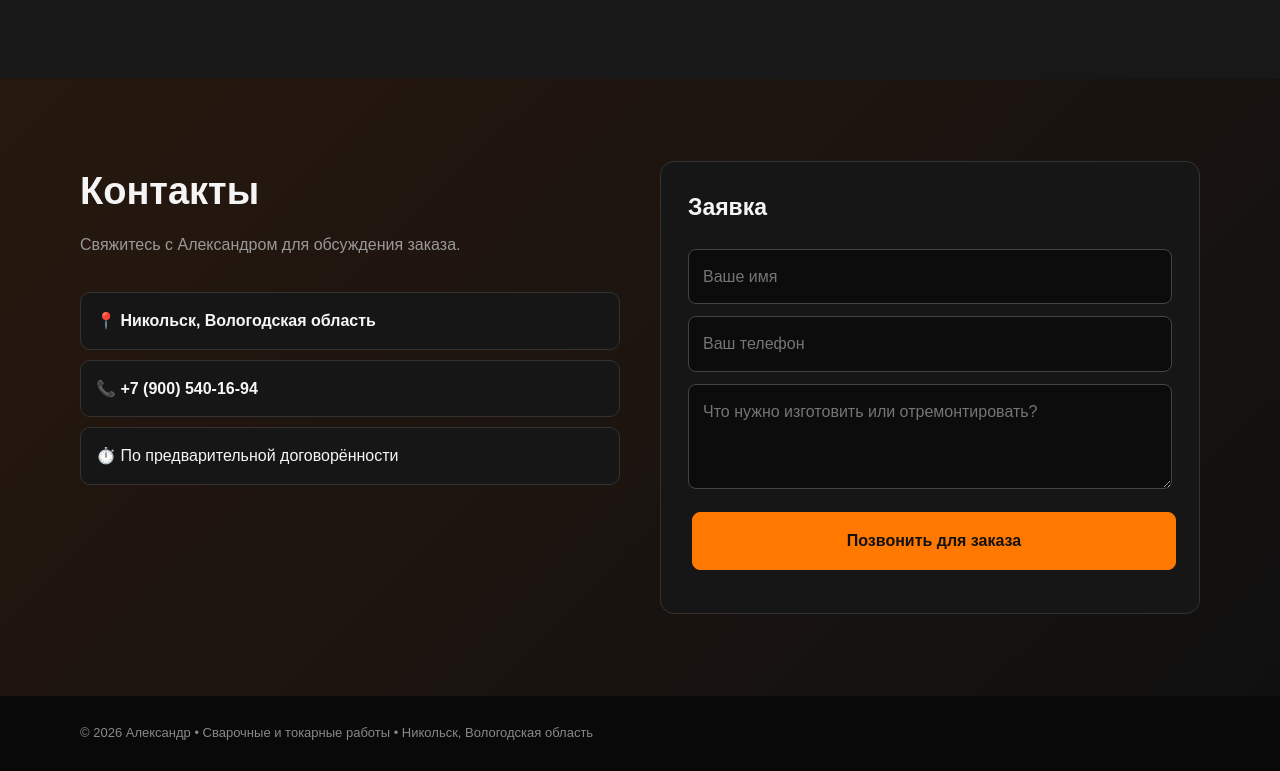
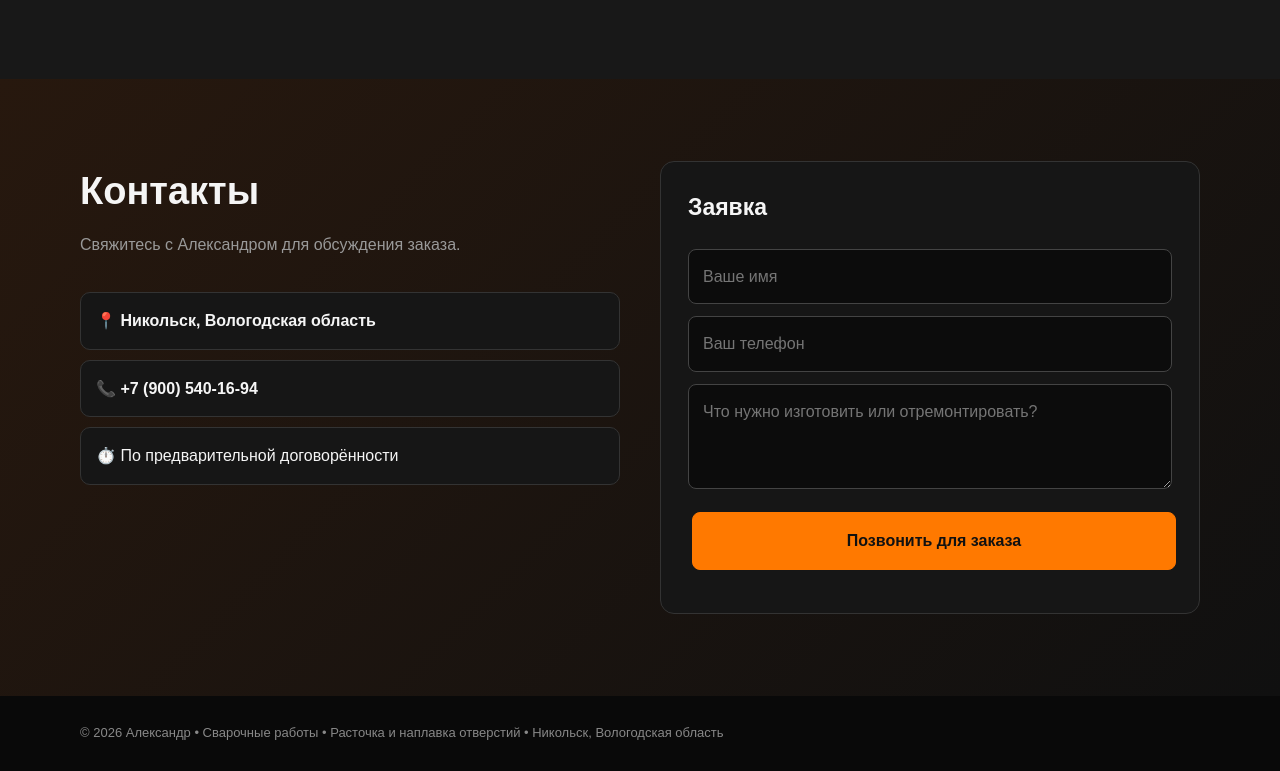
Before and after one commit to svarka-nikolsk/svarka-nikolsk.github.io, a plain HTML site: page index.html in a window 1280 px wide. Shown: the part 1996-2767 px from the top of the page. Drawn offline with Linux system fonts and the light colour scheme.

Commit message:
Update index.html

```diff
--- a/index.html
+++ b/index.html
@@ -79,7 +79,7 @@ footer{background:#090909;color:#888;padding:27px 0;font-size:13px}
 </div></section>
 </main>
 
-<footer><div class="wrap">© 2026 Александр • Сварочные и токарные работы • Никольск, Вологодская область</div></footer>
+<footer><div class="wrap">© 2026 Александр • Сварочные работы • Расточка и наплавка отверстий • Никольск, Вологодская область</div></footer>
 <script>
 
 </script>
```
